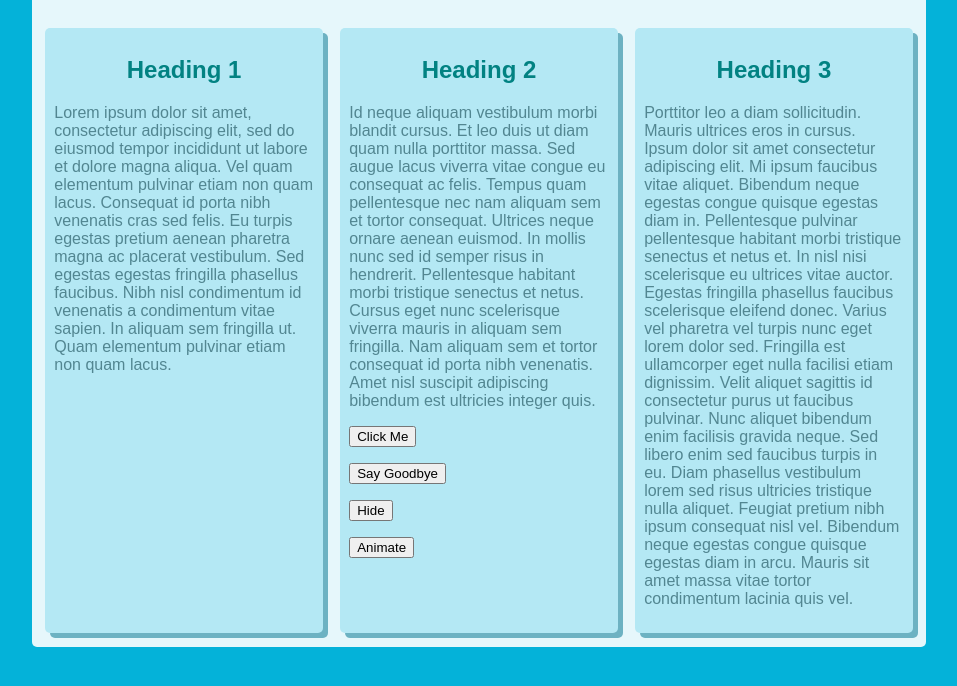
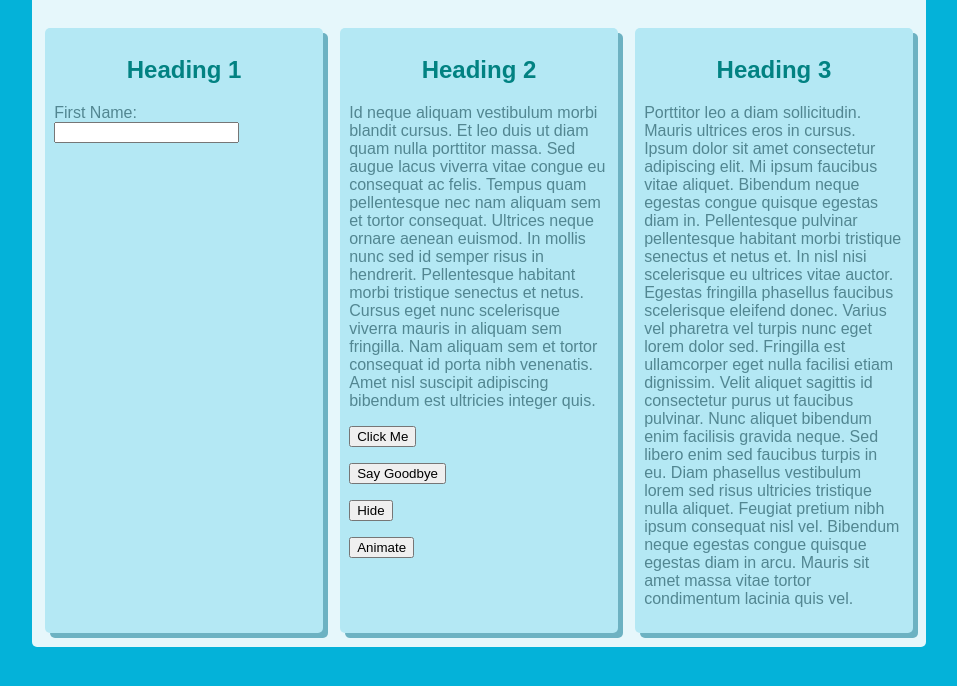
Before and after one commit to mad1826/mad1826.github.io, a plain HTML site: page csce242/exercises/06_js_intro/index.html in a window 1280 px wide. Shown: the part 74-760 px from the top of the page, without its empty margins (161-1118 px from the left). Drawn offline with Linux system fonts and the light colour scheme.

Commit message:
Update exercise 6

```diff
--- a/csce242/exercises/06_js_intro/index.html
+++ b/csce242/exercises/06_js_intro/index.html
@@ -16,15 +16,10 @@
 				<section class="one">
 					<h2>Heading 1</h2>
 					<p>
-						Lorem ipsum dolor sit amet, consectetur adipiscing elit, sed do
-						eiusmod tempor incididunt ut labore et dolore magna aliqua. Vel quam
-						elementum pulvinar etiam non quam lacus. Consequat id porta nibh
-						venenatis cras sed felis. Eu turpis egestas pretium aenean pharetra
-						magna ac placerat vestibulum. Sed egestas egestas fringilla
-						phasellus faucibus. Nibh nisl condimentum id venenatis a condimentum
-						vitae sapien. In aliquam sem fringilla ut. Quam elementum pulvinar
-						etiam non quam lacus.
+						<label for="txt-first-name">First Name:</label>
+						<input id="txt-first-name" type="text" />
 					</p>
+					<p id="result"></p>
 				</section>
 				<section id="stuff" class="one">
 					<h2>Heading 2</h2>
--- a/csce242/exercises/06_js_intro/script.js
+++ b/csce242/exercises/06_js_intro/script.js
@@ -22,3 +22,8 @@ document.getElementById('anim').onclick = () => {
 	if (stuff.classList.contains('animated')) stuff.classList.remove('animated')
 	else stuff.classList.add('animated')
 }
+
+document.getElementById('txt-first-name').onkeyup = (ev) => {
+	// document.getElementById('txt-first-name).value
+	document.getElementById('result').innerHTML = ev.target.value;
+}
```
